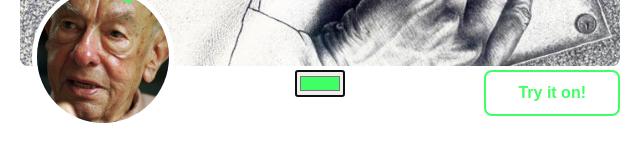
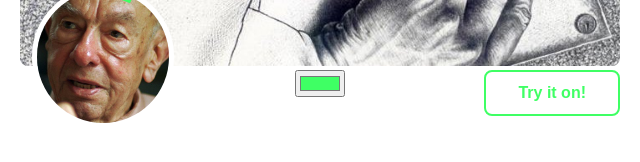
Before and after one commit to OisinMoran/profile-peacock, a plain HTML site: page index.html in a window 1280 px wide. Shown: the part 142-304 px from the top of the page, 320-960 px from the left. Drawn offline with Linux system fonts and the light colour scheme.

Commit message:
Unselect color picker on startup

```diff
--- a/index.html
+++ b/index.html
@@ -147,7 +147,7 @@ var uid;
       colorPicker.value = defaultColor;
       colorPicker.addEventListener("input", updateFirst, false);
       // colorPicker.addEventListener("change", updateAll, false);
-      colorPicker.select();
+      // colorPicker.select();
     }
 
 function updateFirst(event) {
```
